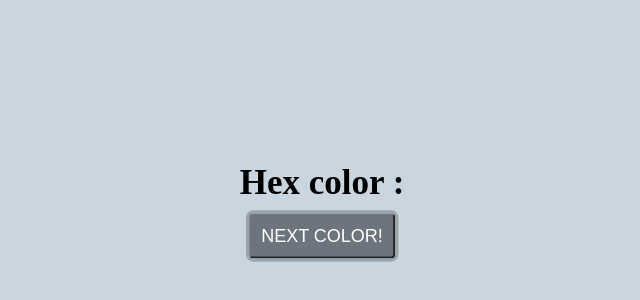
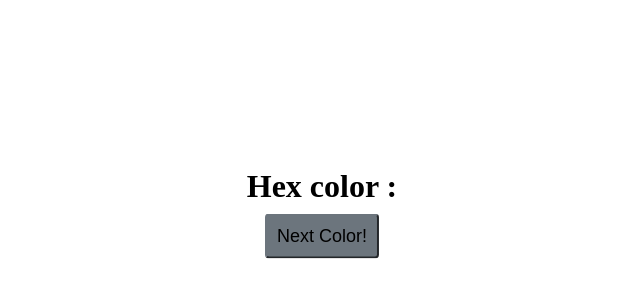
Before and after one commit to NairobiSheikh/hex-color-generator, a plain HTML site: page index.html in a window 1280 px wide. Shown: the part 164-464 px from the top of the page, without its empty margins (318-958 px from the left). Drawn offline with Linux system fonts and the light colour scheme.

Commit message:
Changed some CSS values

```diff
--- a/style.css
+++ b/style.css
@@ -1,7 +1,6 @@
 body {
     margin: 0;
     padding: 0;
-    background-color: #c9d6df;
 }
 
 #header {
@@ -10,12 +9,7 @@ body {
     left: 50%;
     transform: translate(-50%, -240%);
     text-align: center!important;
-    border: none;
-    outline: none;
-    font-size: 35px;
 }
-
-
 #btn {
     position: absolute;
     top: 50%;
@@ -25,10 +19,5 @@ body {
     background-color: #6c757d;
     border-color: #6c757d;
     border-radius: .25rem;
-    outline: 0;
-    box-shadow: 0 0 0 0.2rem rgba(108,117,125,.5);
     font-size: 18px;
-    color: #fff;
-    text-transform: uppercase;
-    cursor: pointer;
 }
```
Also changed, not shown: main.js (line endings or trailing spaces).
